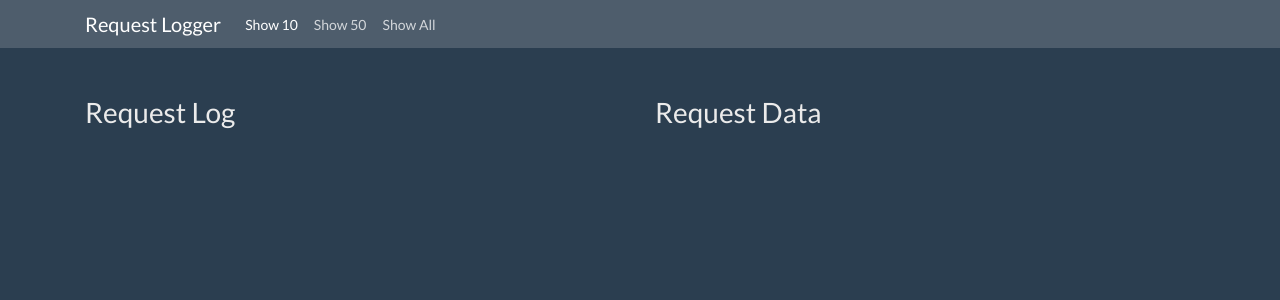
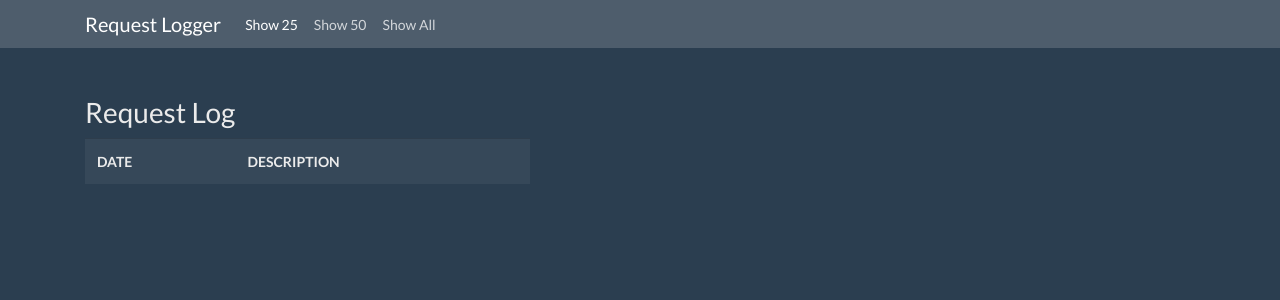
Before and after one commit to JustinM151/RequestLogger, a PHP site: page /view.php in a window 1280 px wide. Shown: the top 300 px of the page. Run offline with PHP 8.4, Linux system fonts and the light colour scheme; lists and menus that the app fills with data are empty.

Commit message:
finsihed initial viewer

```diff
--- a/view.php
+++ b/view.php
@@ -7,11 +7,29 @@
  */
 $requests = file("log.txt", FILE_SKIP_EMPTY_LINES);
 $requests = array_reverse($requests); //order it newest to oldest
+
+if(!empty($_GET['view'])) {
+    if($_GET['view']!="all") {
+        $requests = array_slice($requests,0,$_GET['view']);
+    }
+} else {
+    $requests = array_slice($requests,0,25);
+}
+
+if(!empty($_GET['file'])) {
+    $fData = file_get_contents('captures/'.$_GET['file']);
+}
 ?>
 <!DOCTYPE html>
 <html>
 <head>
     <link rel="stylesheet" href="assets/css/bootstrap.min.css">
+    <style type="text/css">
+        .shrink {
+            width: 1px;
+            white-space: nowrap;
+        }
+    </style>
 </head>
 <body>
 <nav class="navbar navbar-expand-lg navbar-dark bg-dark">
@@ -24,7 +42,7 @@ $requests = array_reverse($requests); //order it newest to oldest
         <div class="collapse navbar-collapse" id="navbarColor02">
             <ul class="navbar-nav mr-auto">
                 <li class="nav-item active">
-                    <a class="nav-link" href="view.php?view=10">Show 10 <span class="sr-only">(current)</span></a>
+                    <a class="nav-link" href="view.php?view=25">Show 25 <span class="sr-only">(current)</span></a>
                 </li>
                 <li class="nav-item">
                     <a class="nav-link" href="view.php?view=50">Show 50</a>
@@ -38,35 +56,44 @@ $requests = array_reverse($requests); //order it newest to oldest
 </nav>
 <div class="container">
     <div class="row mt-5">
-        <div class="col-md-6">
+        <div class="col-md-5">
             <h3>Request Log</h3>
             <table class="table table-striped">
+                <th>DATE</th>
+                <th>DESCRIPTION</th>
             <?php
             foreach ($requests as $req) {
-                $pos = strpos($req,"captures/");
-                if($pos !== false) {
-                    $getFrom = ((strlen($req)-$pos)*-1);
-                    echo "
-                    <!-- Position: ".$getFrom." -->
-                    ";
-                    $file = substr($req,$getFrom);
-                    echo "
-                    <!-- File: ".$file." -->
-                    ";
-                    $parts = explode(' ',$file);
+                $parts = explode(',',$req);
+                $date = $parts[0];
+                $type = $parts[1];
+                if($type=="REQUEST") {
+                    $file = str_ireplace("captures/","",$parts[2]);
                     $viewing = !empty($_GET['view']) ? '&view='.$_GET['view'] : '';
-                    $link = "view.php?file=".$parts[1].$viewing;
+                    $link = "view.php?file=".$file.$viewing;
+                    echo "<tr><td  class='shrink'>{$date}</td><td><a href='{$link}'>Request Logged</a></td></tr>";
                 } else {
-                    $link = '#';
+                    echo "<tr class='table-danger'><td  class='shrink'>{$date}</td><td>Error saving request data.</td></tr>";
                 }
-                echo "<tr><td><a href='{$link}'>".$req."</a></td></tr>";
             }
             ?>
             </table>
         </div>
 
-        <div class="col-md-6">
-            <h3>Request Data</h3>
+        <div class="col-md-7">
+            <?php
+            if(!empty($fData)) {
+                ?>
+            <div class="card border-primary mb-3">
+                <div class="card-header"><h4 class="card-title">Request Data</h4></div>
+                <div class="card-body">
+                    <?php
+                    echo "<pre class='well'>".htmlentities($fData)."</pre>";
+                    ?>
+                </div>
+            </div>
+            <?php
+            }
+            ?>
         </div>
     </div>
 </div>
```
Also changed, not shown: index.php (+5 -8 lines).
